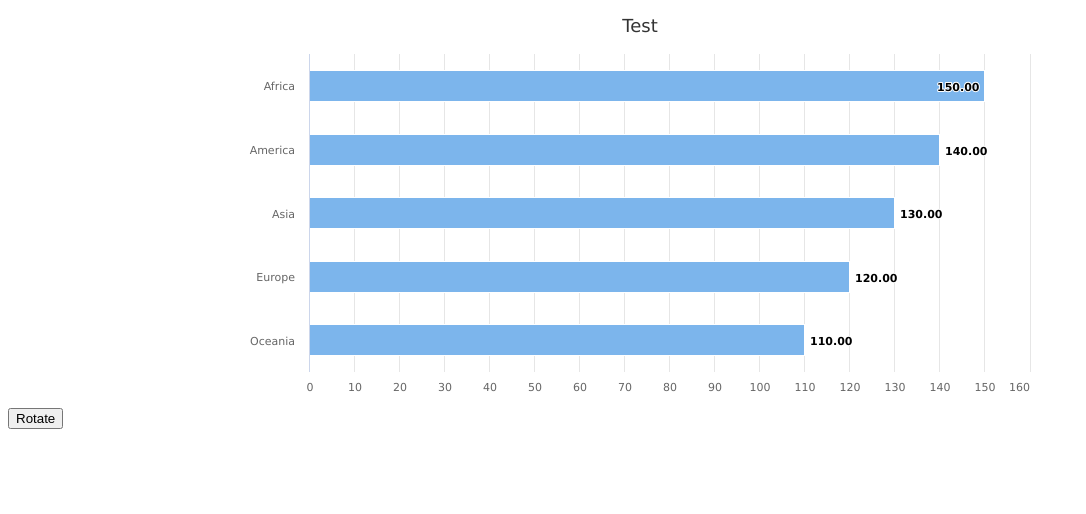
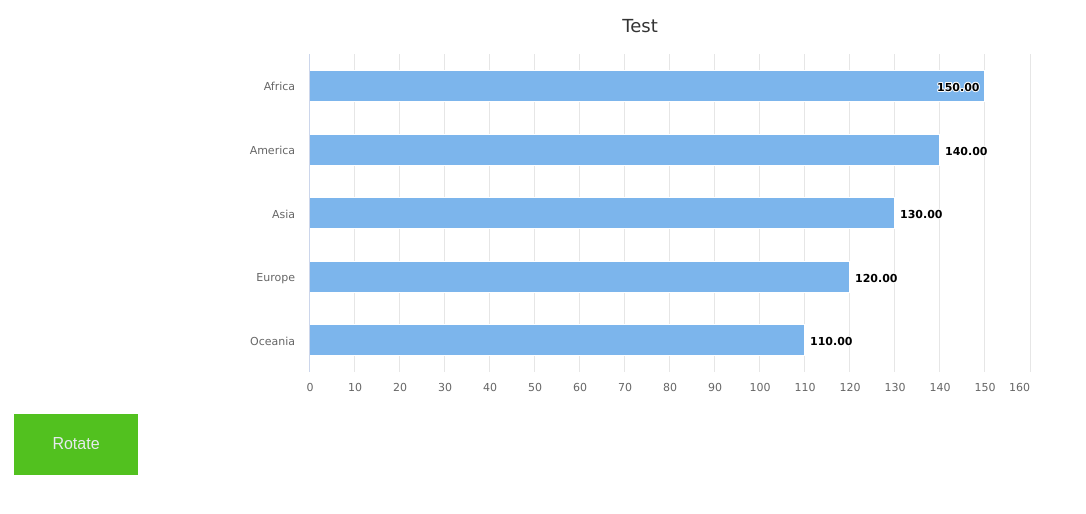
Before and after one commit to ts-3156/chasingchart, a plain HTML site: page index.html in a window 1280 px wide. Shown: the whole page, without its empty margins (0-1086 px from the left). Drawn offline with nearby package versions, Linux system fonts and the light colour scheme.

Commit message:
New design

```diff
--- a/index.html
+++ b/index.html
@@ -13,11 +13,47 @@
     <script src="//cdnjs.cloudflare.com/ajax/libs/respond.js/1.4.2/respond.min.js"></script>
     <![endif]-->
     <link rel="shortcut icon" href="">
+
+    <style>
+        /* Original https://labs.loupbrun.ca/buttons/ */
+        .tau .btn {
+            display: inline-block;
+            margin: 6px;
+            font-size: inherit;
+            line-height: 1.42;
+            padding: 1.2em 2.4em;
+            font-weight: normal;
+            border-width: 0;
+            border-style: solid;
+            background: transparent;
+            border-radius: 0;
+            cursor: pointer;
+            font-family: "Booster Next FY", "Avenir Next", Avenir, sans-serif;
+            user-select: none;
+            vertical-align: bottom;
+            transition: background-color 0.3s; }
+        .tau .btn.btn-disabled {
+            cursor: not-allowed;
+            opacity: 0.8; }
+        .tau .btn.btn-disabled:active {
+            opacity: 0.6; }
+        .tau .btn:active {
+            transition-duration: 0.1s; }
+
+        .tau .btn-primary {
+            background-color: #52C11F;
+            color: #E6EAEF; }
+        .tau .btn-primary:hover {
+            background-color: #59d322; }
+        .tau .btn-primary:active {
+            background-color: #4baf1c; }    </style>
 </head>
 <body>
 <div id="container" style="min-width: 310px; max-width: 800px; height: 400px; margin: 0 auto"></div>
 
-<input type="button" id="button" value="Rotate">
+<div class="tau">
+    <button id="button" class="btn btn-primary">Rotate</button>
+</div>
 
 <script src="https://code.highcharts.com/highcharts.js"></script>
 <script src="https://code.highcharts.com/modules/exporting.js"></script>
@@ -97,7 +133,10 @@
     var chart = Highcharts.chart('container', options);
 
     document.getElementById("button").addEventListener("click", function (event) {
-        event.target.setAttribute("disabled", "true");
+        if (input.length - 1 <= inputIndex) {
+            return;
+        }
+        event.target.classList.add("btn-disabled");
         inputIndex++;
 
         var nextSeries = deepCopy(baseSeries);
@@ -122,7 +161,7 @@
 
             var sortedPoints = points.slice();
             sortedPoints.sort(function (a, b) {
-                return b.y - a.y; // 降順ソート
+                return b.y - a.y;
             });
 
             points.forEach(function (point, i) {
@@ -150,7 +189,7 @@
                 chart.destroy();
                 chart = Highcharts.chart('container', options);
 
-                event.target.removeAttribute("disabled");
+                event.target.classList.remove("btn-disabled");
             }, duration);
         }, duration);
 
```
